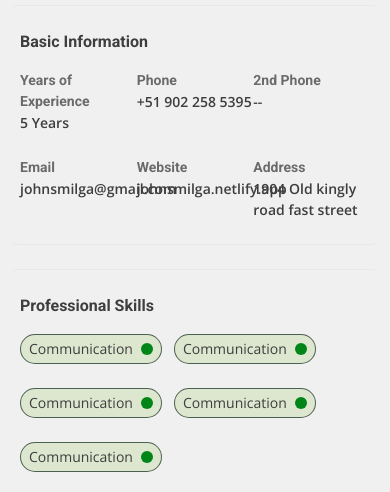
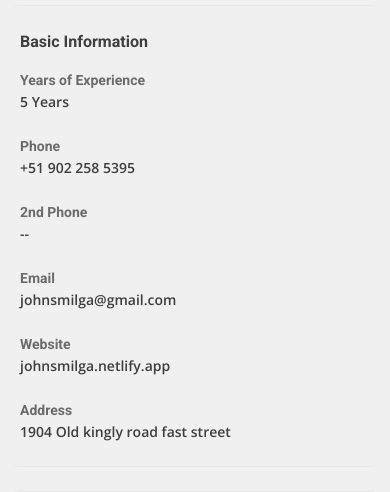
Before and after one commit to ryanfavour4/workinhrs, a Next.js app: page /user/profile in a window 390 px wide. Shown: the part 338-830 px from the top of the page. Built offline with nearby package versions, Linux system fonts and the light colour scheme; a web font is replaced by a local one; what tailwind-clip-path would draw is missing.

Commit message:
style: update AboutMeTab layout for responsive design and improve email display

```diff
--- a/app/user/profile/page.tsx
+++ b/app/user/profile/page.tsx
@@ -157,7 +157,7 @@ function AboutMeTab() {
                 {/*  */}
                 <div className="flex flex-col gap-4 rounded-md border-y px-2 py-6">
                     <h4 className="text-base font-semibold">Basic Information</h4>
-                    <div className="grid grid-cols-3 gap-y-6">
+                    <div className="grid grid-cols-1 gap-y-6 md:grid-cols-3">
                         <div className="font-semibold">
                             <h4 className="text-textcolor/75">Years of Experience</h4>
                             <p>5 Years</p>
@@ -172,7 +172,7 @@ function AboutMeTab() {
                         </div>
                         <div className="font-semibold">
                             <h4 className="text-textcolor/75">Email</h4>
-                            <p>johnsmilga@gmail.com</p>
+                            <p className="text-wrap">johnsmilga@gmail.com</p>
                         </div>
                         <div className="font-semibold">
                             <h4 className="text-textcolor/75">Website</h4>
```
